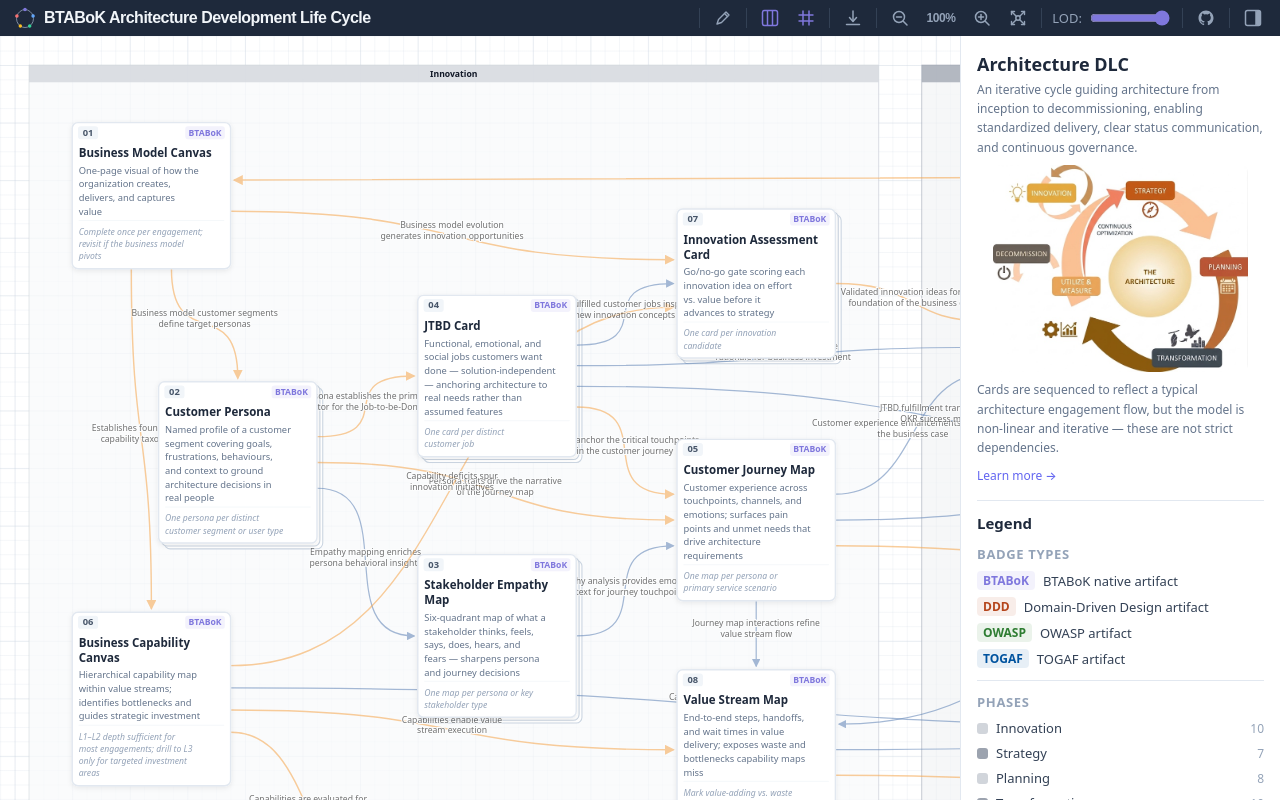
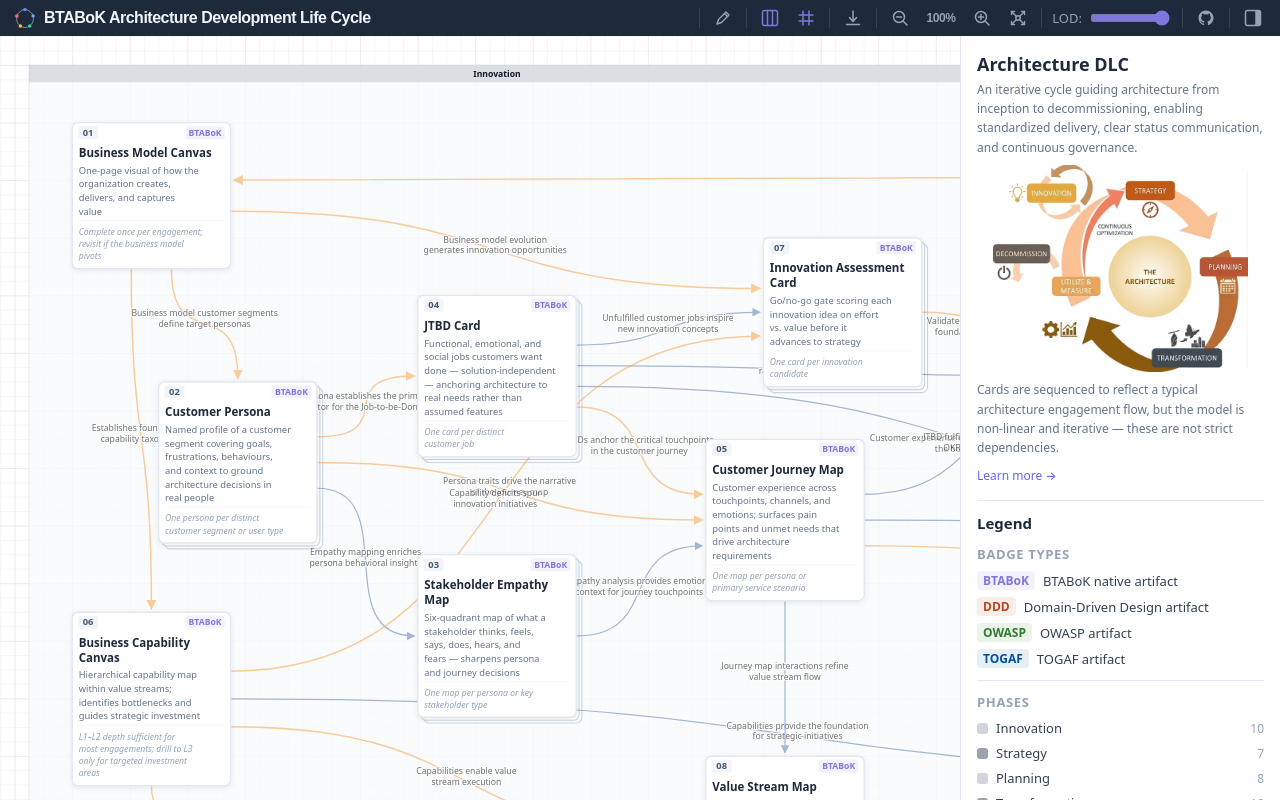
Before and after one commit to hza/btabok-adlc, a React (Vite) app: page / in a window 1280 px wide. Built offline with nearby package versions, Linux system fonts and the light colour scheme.

Commit message:
chore: update node positions in graph layout

```diff
--- a/src/positions.ts
+++ b/src/positions.ts
@@ -3,37 +3,37 @@
   n34: { x: 280, y: 440 },
   n35: { x: 640, y: 680 },
   n33: { x: 640, y: 320 },
-  n32: { x: 1000, y: 520 },
+  n32: { x: 1040, y: 520 },
   n02: { x: 160, y: 760 },
-  n38: { x: 1000, y: 200 },
-  n31: { x: 1000, y: 840 },
-  n24: { x: 600, y: 1040 },
-  n25: { x: 1000, y: 1200 },
-  n03: { x: 1440, y: 1200 },
-  n04: { x: 1840, y: 1160 },
-  n05: { x: 1440, y: 280 },
-  n06: { x: 1400, y: 640 },
-  n23: { x: 1880, y: 440 },
-  n30: { x: 1800, y: 760 },
-  n12: { x: 1880, y: 160 },
-  n08: { x: 2280, y: 400 },
-  n09: { x: 2760, y: 560 },
-  n11: { x: 3200, y: 640 },
-  n26: { x: 3200, y: 1120 },
-  n10: { x: 3000, y: 200 },
-  n13: { x: 2640, y: 200 },
-  n37: { x: 2520, y: 1040 },
-  n07: { x: 2840, y: 920 },
-  n14: { x: 3680, y: 600 },
-  n15: { x: 3600, y: 240 },
-  n16: { x: 4320, y: 440 },
-  n28: { x: 3960, y: 320 },
-  n17: { x: 4200, y: 1040 },
-  n18: { x: 3920, y: 920 },
-  n29: { x: 3640, y: 1200 },
-  n20: { x: 4560, y: 1080 },
-  n21: { x: 4640, y: 400 },
-  n39: { x: 4560, y: 760 },
-  n22: { x: 5040, y: 80 },
-  n36: { x: 5440, y: 360 },
+  n38: { x: 1120, y: 240 },
+  n31: { x: 1040, y: 960 },
+  n24: { x: 400, y: 1120 },
+  n25: { x: 1080, y: 1240 },
+  n03: { x: 1560, y: 1200 },
+  n04: { x: 2000, y: 1240 },
+  n05: { x: 1560, y: 320 },
+  n06: { x: 1520, y: 760 },
+  n23: { x: 2000, y: 520 },
+  n30: { x: 1960, y: 880 },
+  n12: { x: 2000, y: 160 },
+  n08: { x: 2400, y: 400 },
+  n09: { x: 2880, y: 560 },
+  n11: { x: 3320, y: 640 },
+  n26: { x: 3320, y: 1120 },
+  n10: { x: 3120, y: 200 },
+  n13: { x: 2760, y: 200 },
+  n37: { x: 2640, y: 1160 },
+  n07: { x: 3080, y: 880 },
+  n14: { x: 3800, y: 640 },
+  n15: { x: 3720, y: 240 },
+  n16: { x: 4440, y: 440 },
+  n28: { x: 4080, y: 400 },
+  n17: { x: 4320, y: 1040 },
+  n18: { x: 4040, y: 920 },
+  n29: { x: 3760, y: 1200 },
+  n20: { x: 4680, y: 1080 },
+  n21: { x: 4760, y: 400 },
+  n39: { x: 4680, y: 760 },
+  n22: { x: 5160, y: 80 },
+  n36: { x: 5560, y: 360 },
 };
```
